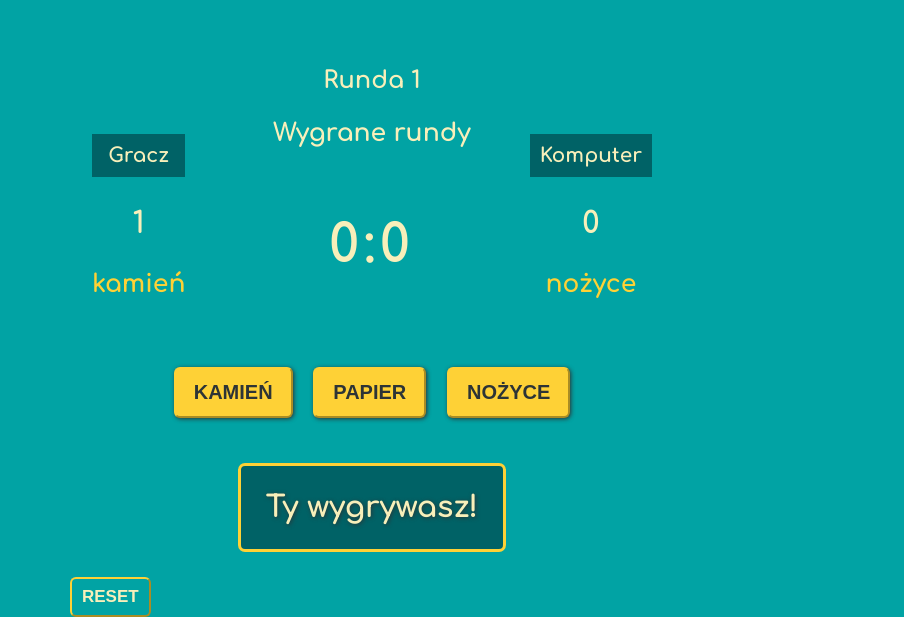
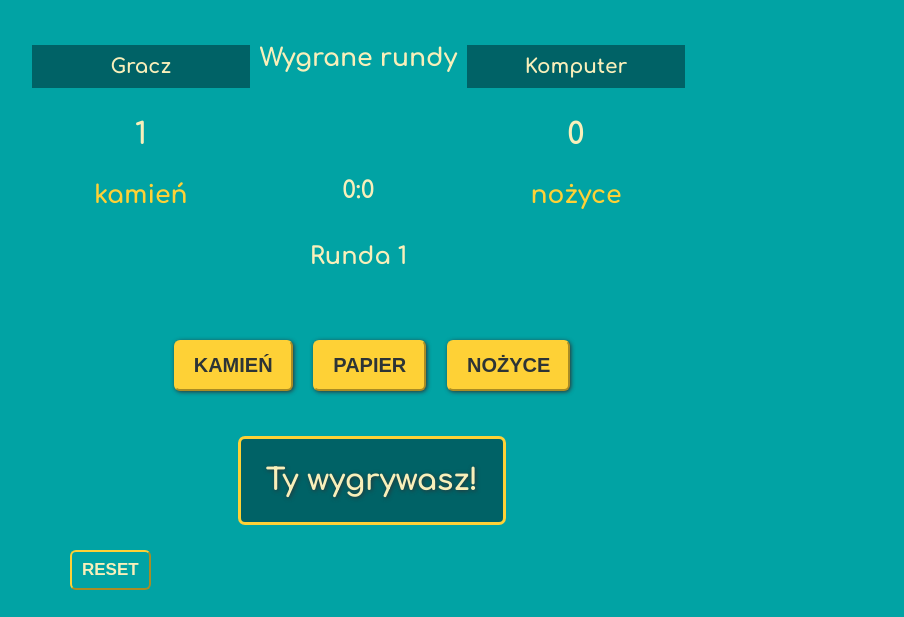
Before and after one commit to Malwina8/JS-My-first-game, a website: page index.html in a window 1280 px wide. Both pictures are taken after a click on the button "KAMIEŃ". Shown: the part 294-911 px from the top of the page, without its empty margins (268-1172 px from the left). After the commit the page ends 884 px from the top, so only its background shows below. Drawn offline with Linux system fonts and the light colour scheme; a web font is replaced by a local one.

```diff
--- a/index.html
+++ b/index.html
@@ -27,25 +27,25 @@
   </header>
 	<div class="container">
     <div class="roundScore">
+        <div class="left">
+          <h4>Gracz</h4>
+          <h3 id="player-score">0</h3>
+          <h3 id="user-move"></h3>
+        </div>
         <div class="center">
-          <h2>Runda <span  id="round-number">1</span></h2>
           <h3>Wygrane rundy</h3>
           <div class="flex">
             <h2 id="player-round">0</h2>
             <h2>:</h2>
             <h2 id="comp-round">0<h2>
           </div>
+          <h2>Runda <span  id="round-number">1</span></h2>
         </div>
-      <div class="left">
-        <h4>Gracz</h4>
-        <h3 id="player-score">0</h3>
-        <h3 id="user-move"></h3>
-      </div>
-      <div class="right">
-        <h4>Komputer</h4>
-        <h3 id="comp-score">0</h3>
-        <h3 id="comp-move"></h3>
-      </div>
+        <div class="right">
+          <h4>Komputer</h4>
+          <h3 id="comp-score">0</h3>
+          <h3 id="comp-move"></h3>
+        </div>
     </div>
 		<div id="buttons">
       <button id="play-rock" type="button" name="button">Kamień</button>
--- a/js/script.js
+++ b/js/script.js
@@ -1,21 +1,22 @@
+{
 let playerScore = 0;
 let compScore = 0;
 let playerRound = 0;
 let compRound = 0;
 let roundNumber = 1;
-let playerScore_h3 = document.getElementById('player-score');
-let compScore_h3 = document.getElementById('comp-score');
-let playerRound_h2 = document.getElementById('player-round');
-let compRound_h2 = document.getElementById('comp-round');
-let userMove = document.getElementById('user-move');
-let pcMove = document.getElementById('comp-move');
-let roundNumber_span = document.getElementById('round-number');
+const playerScore_h3 = document.getElementById('player-score');
+const compScore_h3 = document.getElementById('comp-score');
+const playerRound_h2 = document.getElementById('player-round');
+const compRound_h2 = document.getElementById('comp-round');
+const userMove = document.getElementById('user-move');
+const pcMove = document.getElementById('comp-move');
+const roundNumber_span = document.getElementById('round-number');
 
 // PLAY GAME
 
-function playGame(playerInput){
+const playGame = function (playerInput){
   clearMessages();
-  function getMoveName(argMoveId) {
+  const getMoveName = function (argMoveId) {
     console.log('move:', argMoveId);
     if (argMoveId == 1) {
       return 'kamień';
@@ -108,3 +109,4 @@
   roundNumber = 1;
   resetAll(playerRound, compRound, roundNumber);
 });
+}
--- a/sass/style.scss
+++ b/sass/style.scss
@@ -56,27 +56,21 @@
 }
 
 .roundScore {
-  margin-top: 70px!important;
-  position: relative;
+  display: flex;
+  flex-wrap: nowrap;
+  flex-direction: row;
     > h2 {
       font-size: 33px;
       font-weight: bold;
       color: $color-yellow;
     }
     > h3 {
-        margin: 0 auto;
-        padding: 0;
-    }
-    .flex {
+      margin: 0 auto;
       padding: 0;
-      margin: 0;
-      font-size: 35px;
-      letter-spacing: 5px;
-      flex-direction: row;
     }
     h4 {
-        background-color: #006266;
-        padding: 10px;
+      background-color: #006266;
+      padding: 10px;
     }
     #comp-score,
     #player-score  {
@@ -87,15 +81,11 @@
       color: $color-yellow;
     }
     .left {
-      position: absolute;
-      left: 60px;
-      top: 40px;
+      flex: 0 0 32%;
       font-size: 30px;
     }
     .right {
-      position: absolute;
-      right: 60px;
-      top: 40px;
+      flex: 0 0 32%;
       font-size: 30px;
 
     }
```
Also changed, not shown: css/style.css, 1 other file.
